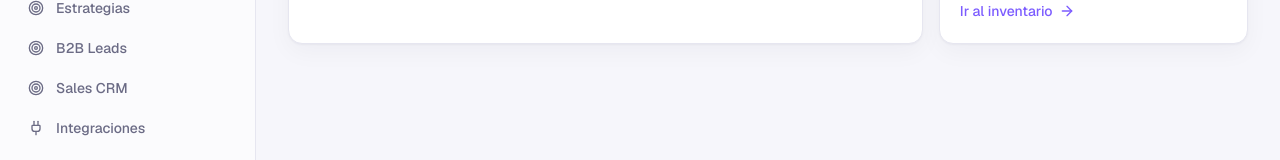
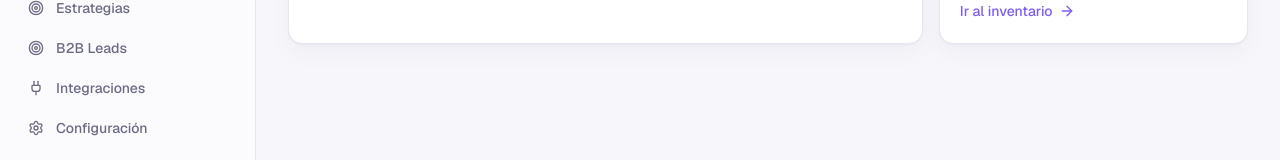
Before and after one commit to abrahamhl/gemini-clothing-triage, a Next.js app: page / in a window 1280 px wide. Shown: the part 366-526 px from the top of the page. Built offline with nearby package versions, Linux system fonts and the light colour scheme.

Commit message:
fix: keep private sales CRM out of public navigation

```diff
--- a/src/components/Sidebar.tsx
+++ b/src/components/Sidebar.tsx
@@ -26,7 +26,6 @@ const NAV = [
   { href: "/analytics", label: "Analytics", icon: BarChart3 },
   { href: "/estrategias", label: "Estrategias", icon: Target },
   { href: "/distribuidores", label: "B2B Leads", icon: Target },
-  { href: "/admin/sales", label: "Sales CRM", icon: Target },
   { href: "/integraciones", label: "Integraciones", icon: Plug },
   { href: "/configuracion", label: "Configuración", icon: Settings },
 ] as const;
@@ -45,8 +44,7 @@ export function Sidebar() {
 
       <nav className="scroll-area flex-1 space-y-1 overflow-y-auto">
         {NAV.map(({ href, label, icon: Icon }) => {
-          const active =
-            href === "/" ? pathname === "/" : pathname.startsWith(href);
+          const active = href === "/" ? pathname === "/" : pathname.startsWith(href);
           return (
             <Link
               key={href}
```
